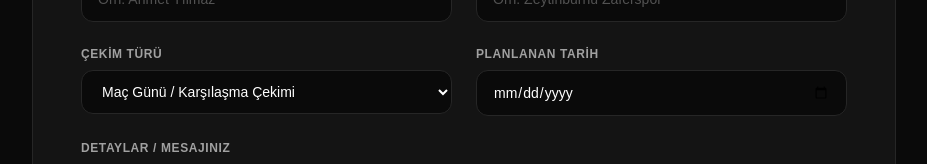
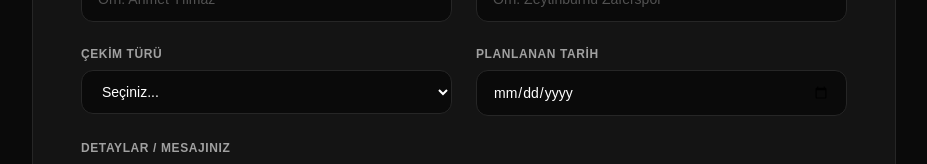
Before and after one commit to sk-raw/sametkinaz-portfolio, a Next.js app: page / in a window 1280 px wide. Shown: the part 3768-3932 px from the top of the page, without its empty margins (176-1103 px from the left). Built offline with nearby package versions, Linux system fonts and the light colour scheme.

Commit message:
Iletisim formundaki tum alanlar zorunlu hale getirildi

```diff
--- a/app/page.tsx
+++ b/app/page.tsx
@@ -597,6 +597,7 @@ export default function Home() {
                   <input
                     type="text"
                     name="club"
+                    required
                     placeholder="Örn: Zeytinburnu Zaferspor"
                     className="w-full bg-neutral-950 border border-neutral-800 rounded-xl px-4 py-3 text-white placeholder-neutral-600 focus:outline-none focus:border-orange-500 transition-colors text-sm"
                   />
@@ -608,8 +609,10 @@ export default function Home() {
                   <label className="block text-xs font-bold uppercase tracking-wider text-neutral-400 mb-2">Çekim Türü</label>
                   <select
                     name="service"
+                    required
                     className="w-full bg-neutral-950 border border-neutral-800 rounded-xl px-4 py-3 text-white focus:outline-none focus:border-orange-500 transition-colors text-sm cursor-pointer"
                   >
+                    <option value="" disabled selected>Seçiniz...</option>
                     <option value="Maç Günü / Karşılaşma Çekimi">Maç Günü / Karşılaşma Çekimi</option>
                     <option value="Spor Okulu / İdman Çekimi">Spor Okulu / İdman Çekimi</option>
                     <option value="Özel Oyuncu Portresi">Özel Oyuncu Portresi</option>
@@ -620,6 +623,7 @@ export default function Home() {
                   <input
                     type="date"
                     name="date"
+                    required
                     className="w-full bg-neutral-950 border border-neutral-800 rounded-xl px-4 py-3 text-white focus:outline-none focus:border-orange-500 transition-colors text-sm cursor-pointer"
                   />
                 </div>
@@ -630,6 +634,7 @@ export default function Home() {
                 <textarea
                   name="message"
                   rows={4}
+                  required
                   placeholder="Maç sahası, saat veya özel isteklerinizi belirtebilirsiniz..."
                   className="w-full bg-neutral-950 border border-neutral-800 rounded-xl px-4 py-3 text-white placeholder-neutral-600 focus:outline-none focus:border-orange-500 transition-colors text-sm resize-none"
                 ></textarea>
```
